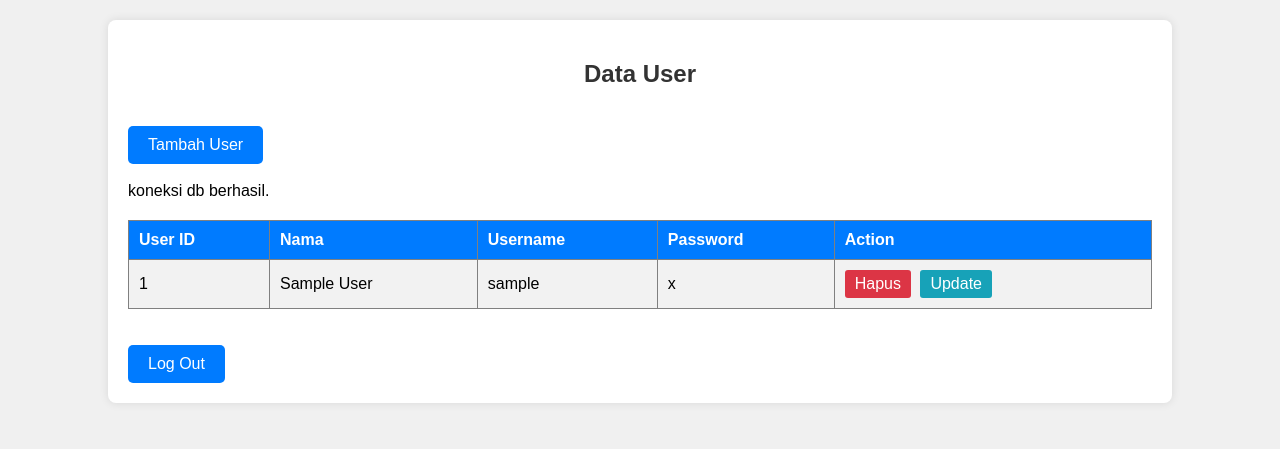
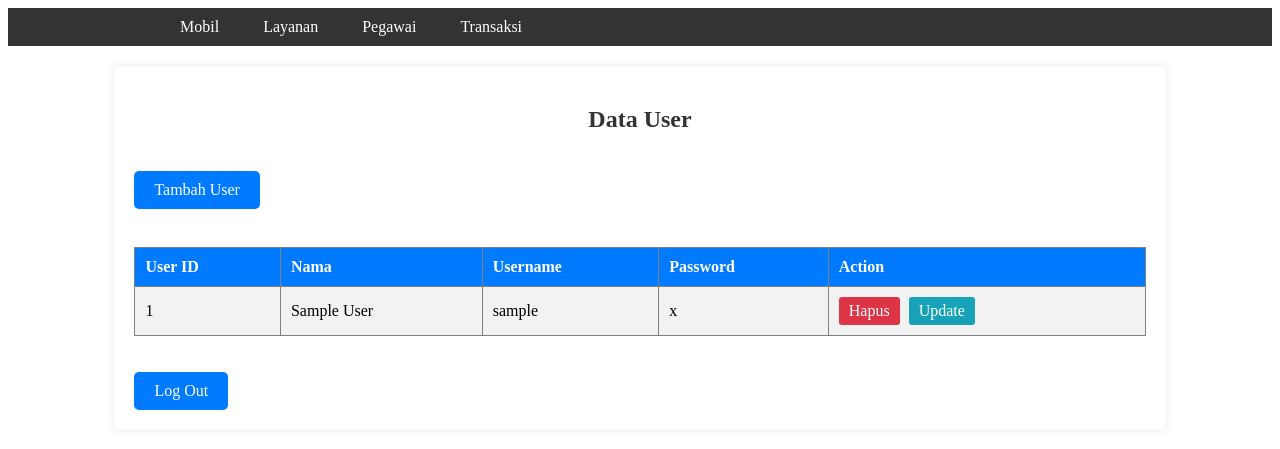
Before and after one commit to AhmadFayyadhFadhil/php-halaman-login-dan-register, a PHP site: page /admin/user.php in a window 1280 px wide. Shown: the top 449 px of the page. Run offline with PHP 8.4, Linux system fonts and the light colour scheme; tables that the repository leaves empty or names only in its code hold one stand-in row (values such as "Sample post").

Commit message:
pesan commit

```diff
--- a/admin/styleadmin.css
+++ b/admin/styleadmin.css
@@ -1,8 +1,35 @@
-body {
-    font-family: Arial, sans-serif;
-    background-color: #f0f0f0;
+.navbar {
+    background-color: #333;
+    padding: 10px 0;
+}
+
+.container {
+    max-width: 960px;
+    margin: 0 auto;
+    padding: 0 20px;
+}
+
+.navbar-menu {
+    list-style-type: none;
+    padding: 0;
     margin: 0;
-    padding: 0;
+
+}
+
+.navbar-menu li {
+    display: inline;
+}
+
+.navbar-menu li a {
+    color: #fff;
+    text-decoration: none;
+    padding: 10px 20px;
+    transition: background-color 0.3s ease;
+}
+
+.navbar-menu li a:hover {
+    background-color: #555;
+    border-radius: 5px;
 }
 
 .user {
--- a/admin/user.php
+++ b/admin/user.php
@@ -8,6 +8,18 @@
     <link rel="stylesheet" href="styleadmin.css">
 </head>
 <body>
+
+<nav class="navbar">
+        <div class="container">
+            <ul class="navbar-menu">
+                <li><a href="#">Mobil</a></li>
+                <li><a href="#">Layanan</a></li>
+                <li><a href="#">Pegawai</a></li>
+                <li><a href="#">Transaksi</a></li>
+            </ul>
+        </div>
+    </nav>
+
     <section class="user">
         <h1 class="heading">Data User</h1>
         <br>
--- a/koneksi.php
+++ b/koneksi.php
@@ -7,7 +7,8 @@ $databasepassword = "";
 $mysqli = mysqli_connect($databasehost, $databaseusername, $databasepassword, $databasename);
 
 if ($mysqli){
-    echo "koneksi db berhasil.<br/>";
+
+   // echo "koneksi db berhasil.<br/>";
 }else{
     echo "koneksi db gagal.<br/>";
 }
```
Also changed, not shown: admin/mobil/index.php (added).
